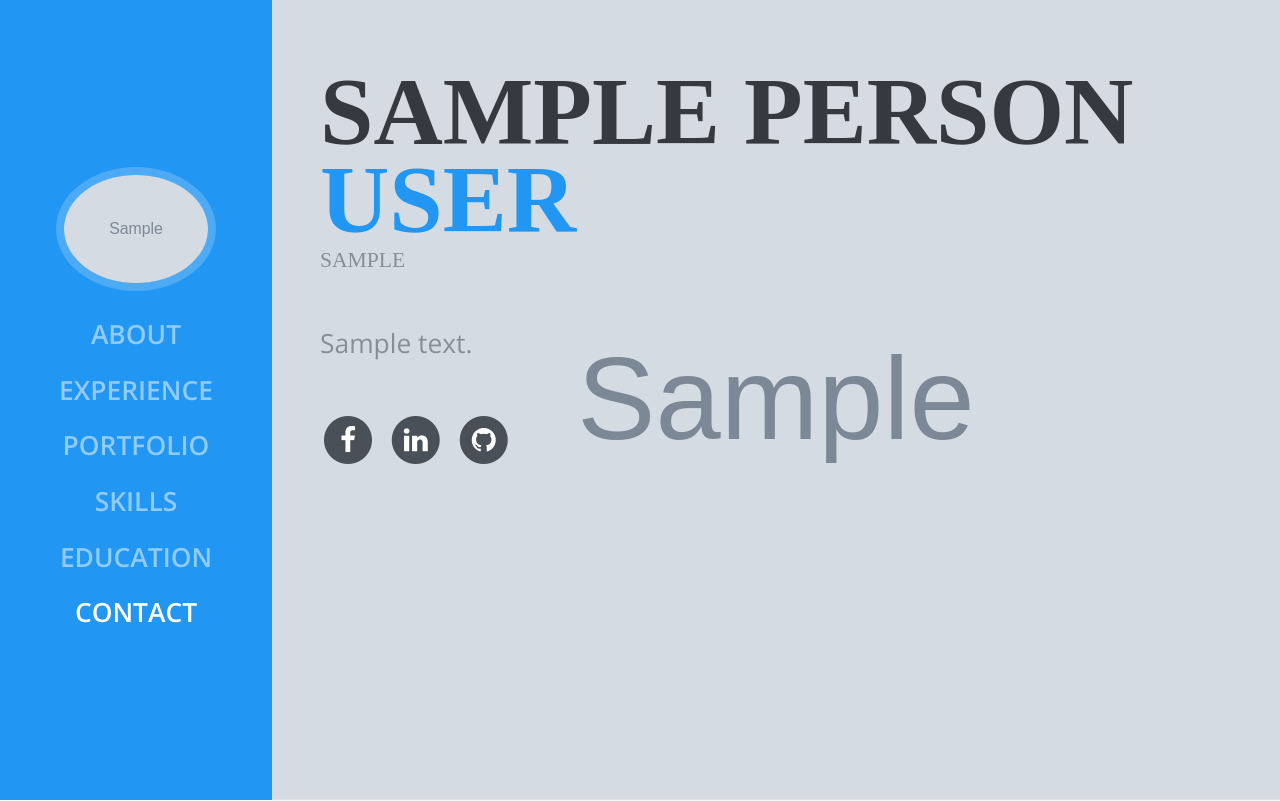
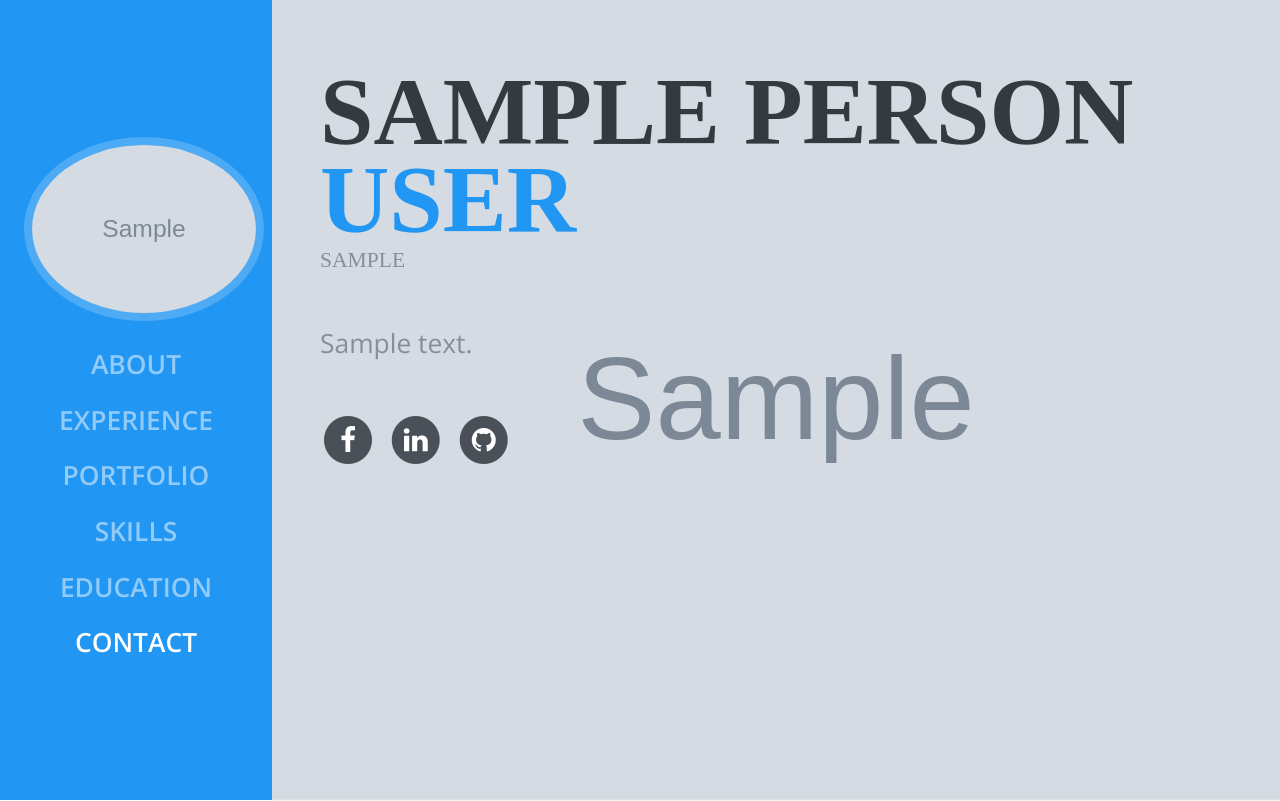
Before and after one commit to olexiygolovko/resume_site, a Django app: page / in a window 1280 px wide. Shown: the top 801 px of the page. Run offline with Django 4.2, Linux system fonts and the light colour scheme; tables that the repository leaves empty hold one stand-in row (values such as "Sample post"); grey boxes marked "Sample" are stand-in pictures; some libraries are stand-ins or nearby versions; some web fonts are replaced.

Commit message:
data updating

```diff
--- a/resume_site/templates/static/css/style.css
+++ b/resume_site/templates/static/css/style.css
@@ -110,8 +110,8 @@ a:active {
           padding: 0.5rem;
       }
       #sideNav .navbar-brand .img-profile {
-          max-width: 10rem;
-          max-height: 10rem;
+          max-width: 15rem;
+          max-height: 15rem;
           border: 0.5rem solid rgba(255, 255, 255, 0.2);
       }
       #sideNav .navbar-collapse {
@@ -604,7 +604,7 @@ a:active {
 
 #award-box .date {
     display: block;
-    font-size: 15px;
+    font-size: 20px;
     font-weight: 600;
     color: #39b3ff;
     margin: 0 0 8px;
@@ -616,7 +616,7 @@ a:active {
 }
 
 #award-box .title {
-    font-size: 18px;
+    font-size: 25px;
     color: #444;
     margin-top: 0;
     transition: all 0.3s ease 0s;
@@ -627,7 +627,7 @@ a:active {
 }
 
 #award-box .description {
-    font-size: 16px;
+    font-size: 20px;
     color: #777;
     line-height: 28px;
     margin-top: 8px;
```
